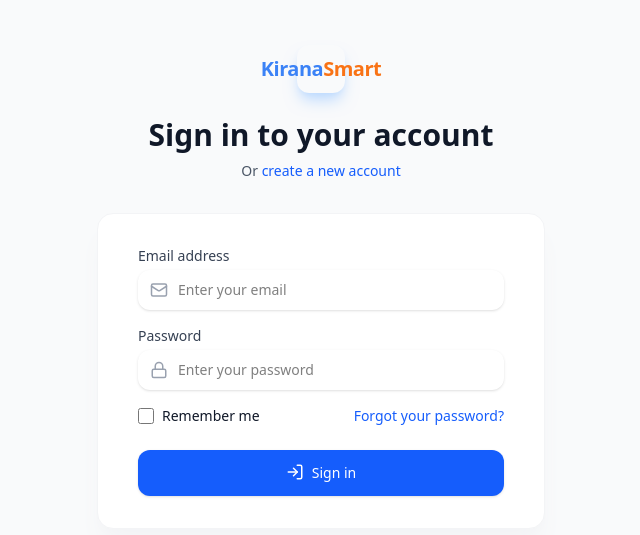
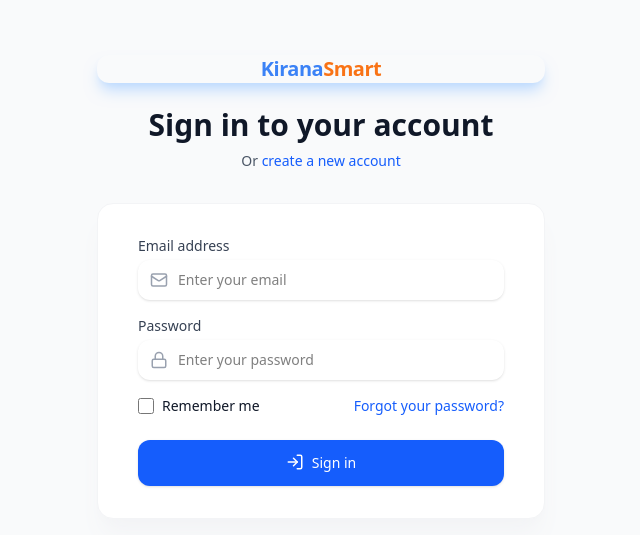
Before and after one commit to dharmu689/Kirana-Store, a React (Vite) app: page /login in a window 1280 px wide. Shown: the part 113-648 px from the top of the page, without its empty margins (319-959 px from the left). Built offline with nearby package versions, Linux system fonts and the light colour scheme; no server answers.

Commit message:
Update Login.jsx

```diff
--- a/src/pages/Login.jsx
+++ b/src/pages/Login.jsx
@@ -52,7 +52,7 @@
     return (
         <div className="min-h-screen bg-gray-50 dark:bg-gray-800 flex flex-col justify-center py-12 sm:px-6 lg:px-8">
             <div className="sm:mx-auto sm:w-full sm:max-w-md">
-                <div className="w-12 h-12 rounded-xl flex items-center justify-center mx-auto shadow-lg shadow-blue-200">
+                <div className="rounded-xl flex items-center justify-center mx-auto shadow-lg shadow-blue-200">
                     <span className="text-xl font-bold tracking-tight text-[#3b82f6] dark:text-blue-400">Kirana<span className="text-[#f97316]">Smart</span></span>
                 </div>
                 <h2 className="mt-6 text-center text-3xl font-extrabold text-gray-900 dark:text-gray-100">
```
